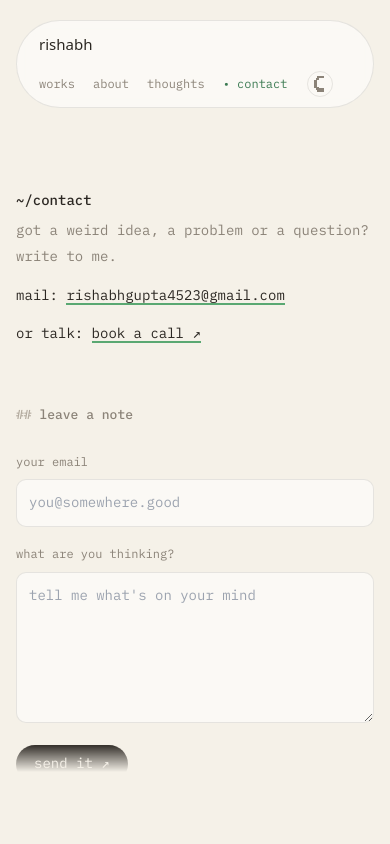
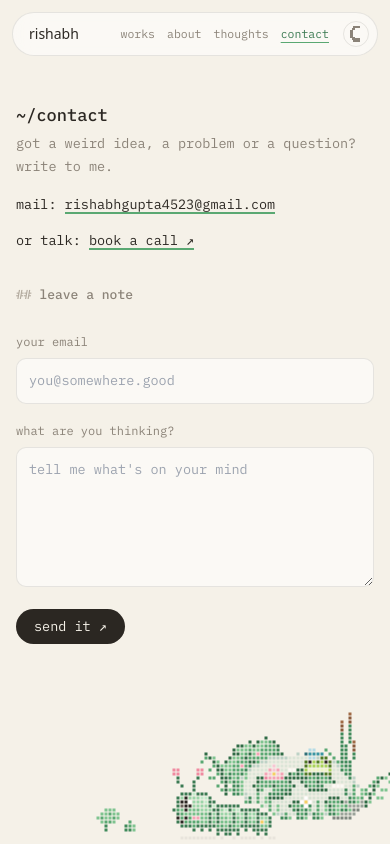
Before and after one commit to rishabhguptajs/personal_portfolio, a Next.js app: page /contact in a window 390 px wide. Built offline with nearby package versions, Linux system fonts and the light colour scheme; what @codaworks/react-glow would draw is missing.

Commit message:
feat: tidy mobile layout, narrow posts, default to light theme

```diff
--- a/src/app/globals.css
+++ b/src/app/globals.css
@@ -160,7 +160,8 @@
 .k-scroll > .k-h2:first-child { margin-top: 8px; }
 
 /* blog posts: as wide as the nav pill */
-.k-page.k-wide { width: min(1100px, calc(100% - 32px)); padding-left: 22px; padding-right: 22px; } /* 22px = the pill's own padding, so text lines up with the name and the toggle */
+/* kept narrow on purpose: the empty sides are where the keeda and its pond live */
+.k-page.k-wide { width: min(720px, calc(100% - 32px)); }
 .k-post { padding-bottom: 24px; }
 .k-post h2 { font-size: 13px; font-weight: 500; color: var(--muted); margin: 40px 0 12px; }
 .k-post h2::before { content: "## "; color: var(--faint); }
@@ -208,6 +209,25 @@
 
 
 @media (max-width: 600px) {
+  /* nav: one compact row */
+  .k-nav { width: calc(100% - 24px); margin-top: 12px; padding: 8px 8px 8px 16px; flex-wrap: nowrap; gap: 8px; }
+  .k-name { font-size: 14px; }
+  .k-nav div { gap: 12px; font-size: 11.5px; }
+  .k-nav div a[aria-current="page"]::before { content: none; }
+  .k-nav div a[aria-current="page"] { text-decoration: underline; text-decoration-color: var(--green); text-underline-offset: 4px; }
+
+  /* pages: less dead space up top, 16px gutters, readable sizes */
+  .k-page, .k-page.k-wide { width: calc(100% - 32px); padding: 72px 0 48px; }
+  .k-fixed { padding: 48px 0 32px; }
+  body { font-size: 13.5px; line-height: 1.75; }
+  .k-title { font-size: 17px; line-height: 1.4; }
+  .k-post h2, .k-h2 { margin-top: 32px; }
+  .k-post ul, .k-post ol { padding-left: 20px; }
+
+  /* figures: shrink to fit instead of a sideways strip */
+  .k-fig svg { min-width: 0; }
+  .k-fig figcaption { font-size: 11.5px; line-height: 1.6; }
+
   .k-list summary { grid-template-columns: 24px 1fr; }
   .k-row-sum, .k-tag { grid-column: 2; }
   .k-detail { padding-left: 38px; }
--- a/src/app/layout.tsx
+++ b/src/app/layout.tsx
@@ -16,10 +16,10 @@
   return (
     <html lang="en" className={mono.variable} suppressHydrationWarning>
       <head>
-        {/* pick day/night before first paint: saved choice, else the system setting */}
+        {/* pick day/night before first paint: saved choice, else day */}
         <script
           dangerouslySetInnerHTML={{
-            __html: `try{var t=localStorage.getItem("theme");if(!t)t=matchMedia("(prefers-color-scheme: dark)").matches?"night":"day";document.documentElement.dataset.theme=t}catch(e){}`,
+            __html: `try{var t=localStorage.getItem("theme");if(!t)t="day";document.documentElement.dataset.theme=t}catch(e){}`,
           }}
         />
       </head>
```
